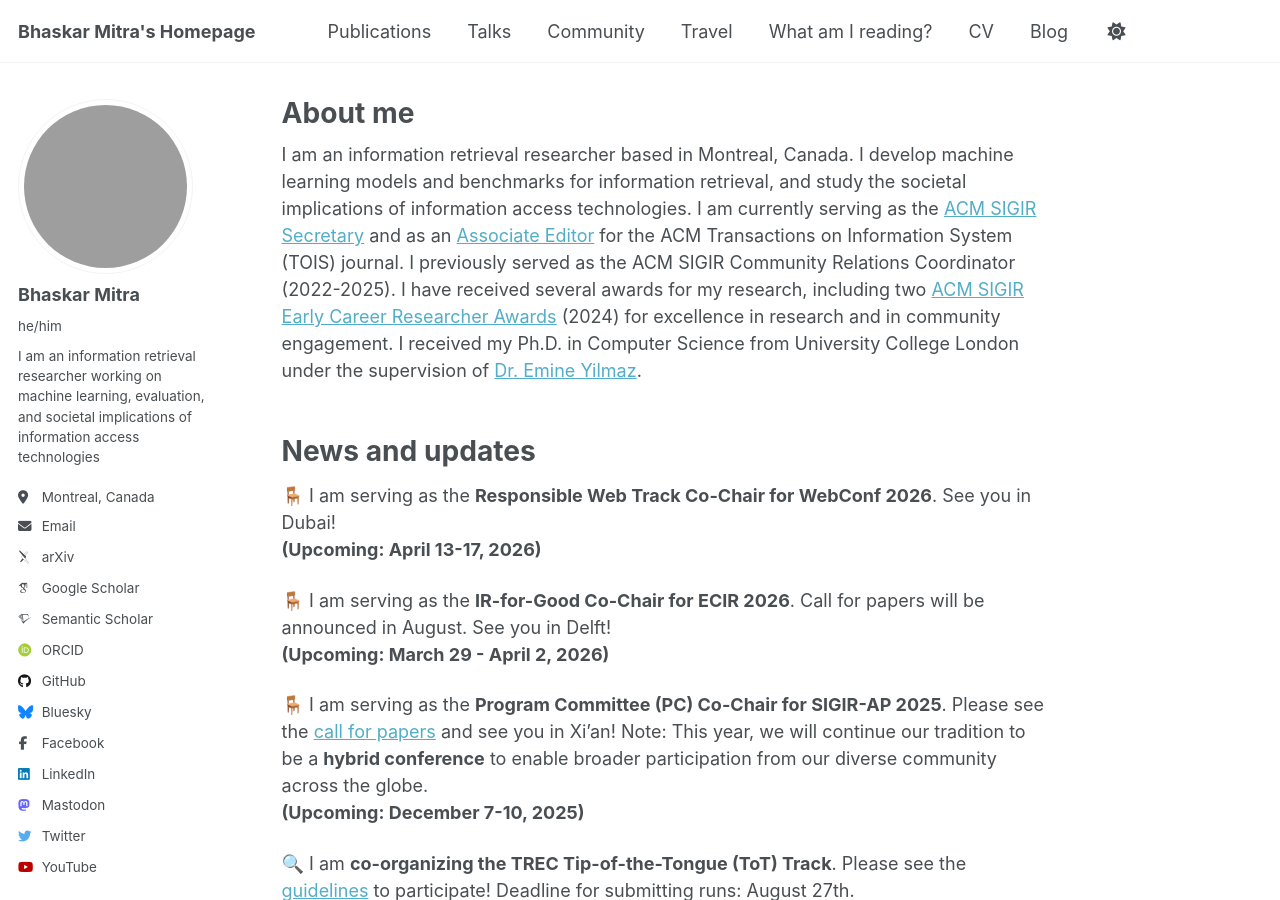
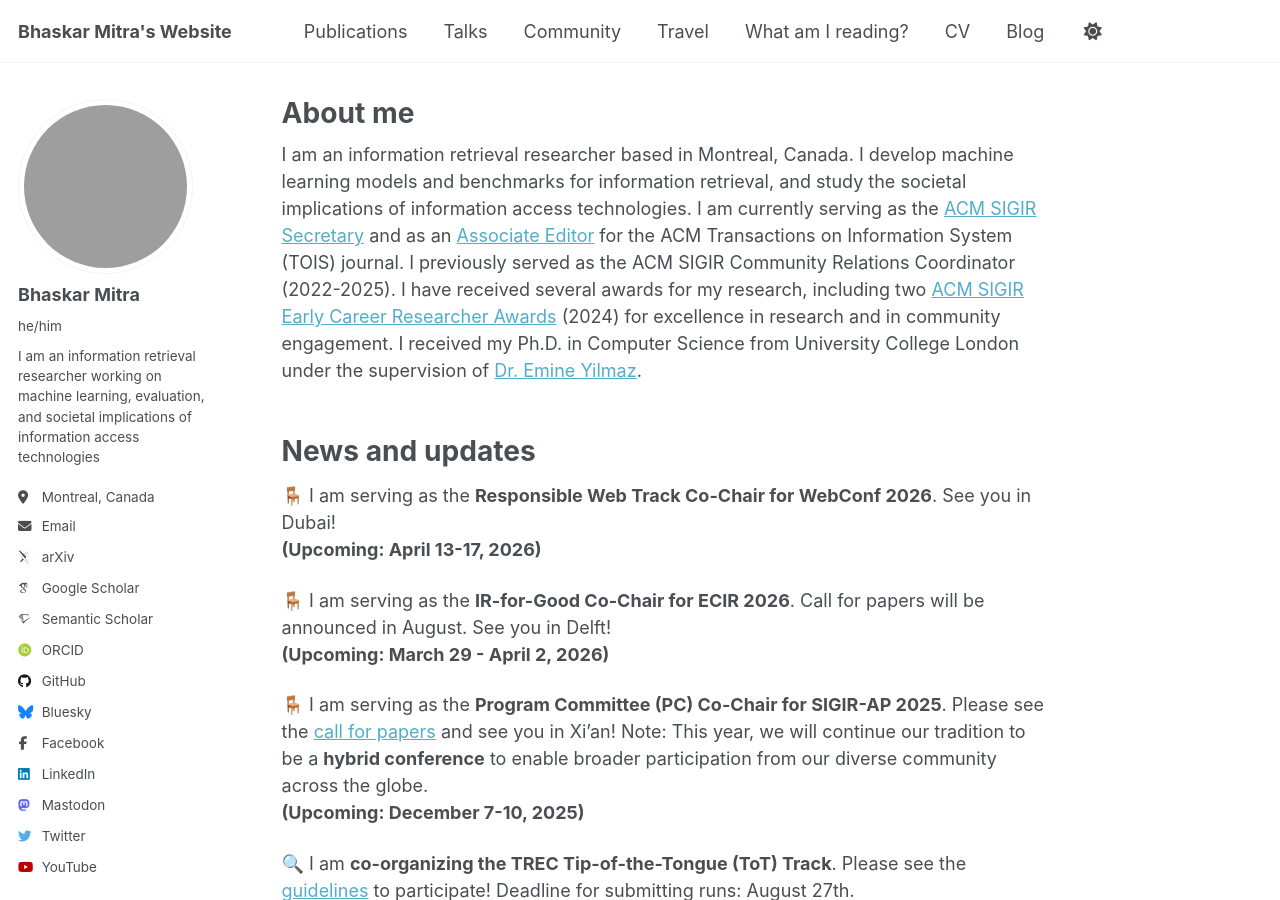
Before and after one commit to bhaskar-mitra/bhaskar-mitra.github.io, a Jekyll site: the page built from _pages/about.md, in a window 1280 px wide and 900 px high. Built offline with Jekyll 4.4.1, drawn with Linux system fonts in a browser that asks for light colours; some web fonts are replaced; grey boxes are pictures that could not be loaded.

Commit message:
Update _config.yml

```diff
--- a/_config.yml
+++ b/_config.yml
@@ -9,7 +9,7 @@
 # Basic Site Settings
 locale                   : "en-US"
 site_theme               : "default"
-title                    : "Bhaskar Mitra's Homepage"
+title                    : "Bhaskar Mitra's Website"
 title_separator          : "-"
 name                     : &name "Bhaskar Mitra"
 description              : &description "I am an information retrieval researcher working on machine learning, evaluation, and societal implications of information access technologies"
```
